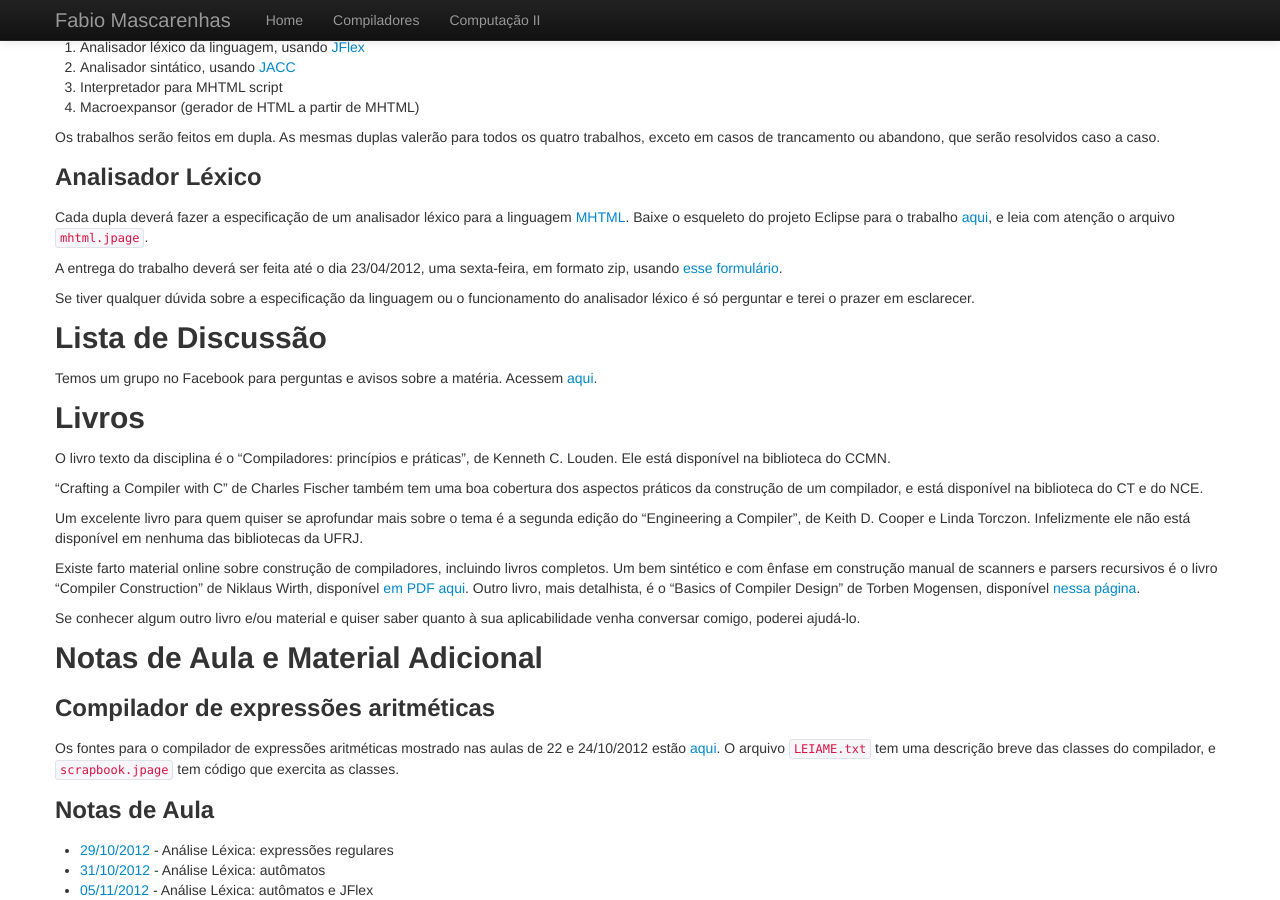
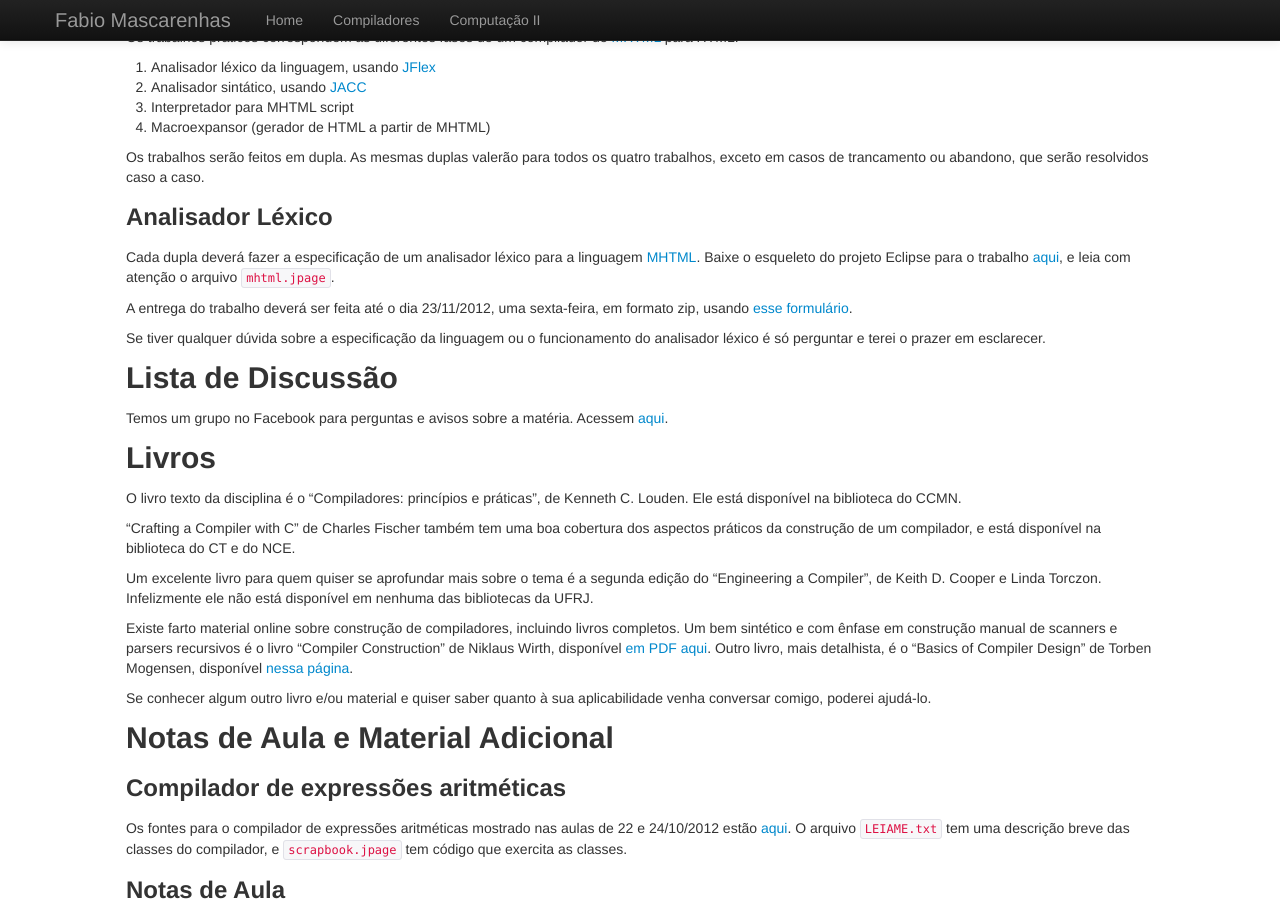
Before and after one commit to fabiomascarenhas/fabiomascarenhas.github.com, a Jekyll site: the page built from comp/index.md, in a window 1280 px wide and 900 px high, scrolled down 563 px. Built offline with Jekyll 4.4.1, drawn with Linux system fonts in a browser that asks for light colours.

Commit message:
correções do trabalho 1 de compiladores

```diff
--- a/_layouts/default.html
+++ b/_layouts/default.html
@@ -46,9 +46,15 @@
       </div>
     </div>
 
-    <div class="container">
+    <div class="container-fluid">
 
-{{content}}
+<div class = "row-fluid">
+  <div class = "span1"></div>
+  <div class = "span10">
+  {{content}}
+  </div>
+  <div class = "span1"></div>
+</div>
 
     </div> <!-- /container -->
 
--- a/comp/index.md
+++ b/comp/index.md
@@ -61,7 +61,7 @@ a linguagem [MHTML](mhtml.html). Baixe o esqueleto do projeto Eclipse
 para o trabalho [aqui](trab1/MHTML.zip), e leia com atenção o arquivo
 `mhtml.jpage`.
 
-A entrega do trabalho deverá ser feita até o dia 23/04/2012, uma
+A entrega do trabalho deverá ser feita até o dia 23/11/2012, uma
 sexta-feira, em formato zip, usando [esse
 formulário](http://form.jotformz.com/form/23113756377658).
 
```
Also changed, not shown: comp/mhtml.md (+1 -1 lines), index.md (+4 -4 lines).
